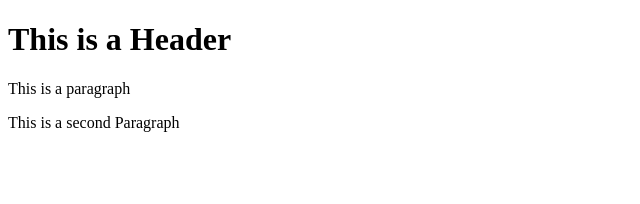
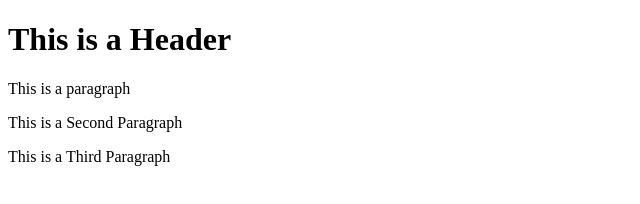
Before and after one commit to chiefosak/GitTest, a website: page index.html in a window 1280 px wide. Shown: the whole page, without its empty margins (0-640 px from the left). Drawn offline with Linux system fonts and the light colour scheme.

Commit message:
Fourth Commit

```diff
--- a/index.html
+++ b/index.html
@@ -9,6 +9,7 @@
 <body>
     <h1>This is a Header</h1>
     <p>This is a paragraph</p>
-    <p>This is a second Paragraph</p>
+    <p>This is a Second Paragraph</p>
+    <p>This is a Third Paragraph</p>
 </body>
 </html>
```
Also changed, not shown: package.json (added, +24 -0 lines), 2 other files.
